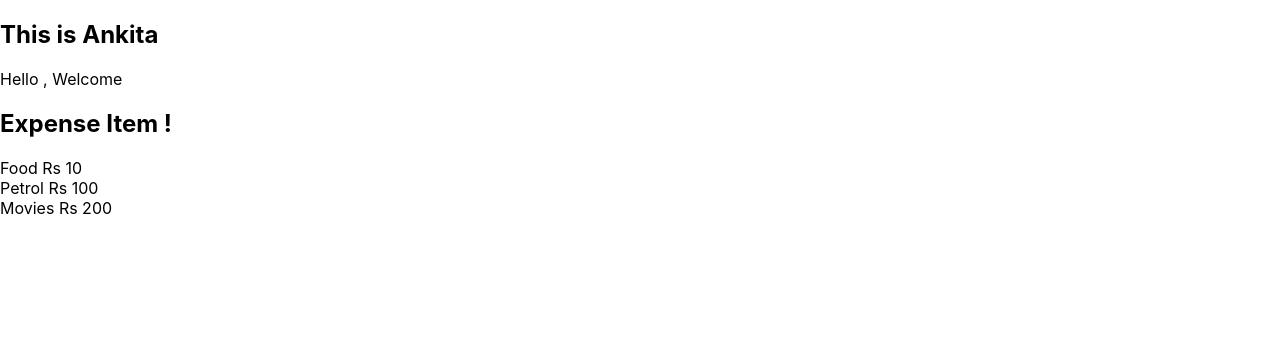
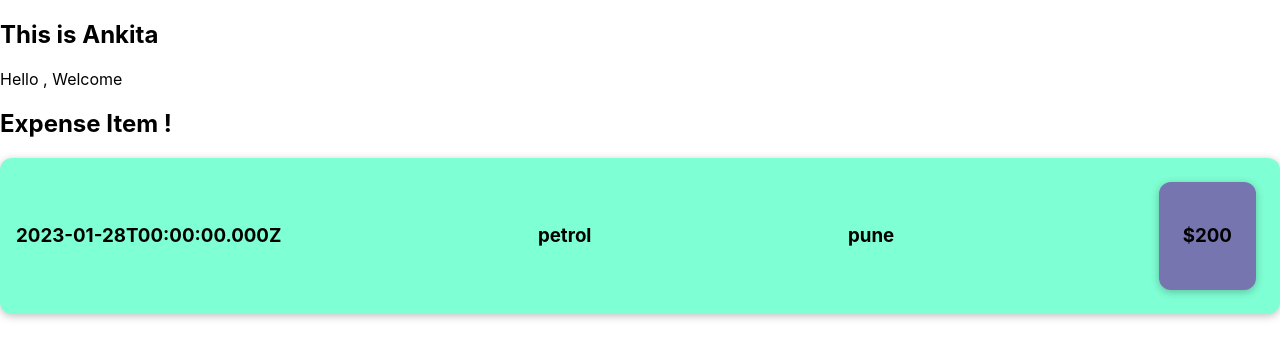
Before and after one commit to AnkitaSMusale/StartingWithReact, a React (Create React App) app: page / in a window 1280 px wide. Shown: the top 358 px of the page. Built offline with nearby package versions, Linux system fonts and the light colour scheme.

Commit message:
Styling and using JS in JSX Assign 1 - task 8

```diff
--- a/src/App.js
+++ b/src/App.js
@@ -7,6 +7,7 @@ function App() {
     <div>
       <h2>This is Ankita</h2>
       <p>Hello , Welcome</p>
+      <h2>Expense Item !</h2>
       <ExpenseItem></ExpenseItem>
     </div>
     // <div className="App">
--- /dev/null
+++ b/src/components/ExpenseItem.css
@@ -0,0 +1,63 @@
+/* Export default ExpenseItem; */
+
+.expense-item{
+    display : flex;
+    justify-content: space-between;
+    align-items: center;
+    /* box-shadow: 0 2px 8px rgba(0, 0, 0, 0.25); */
+    padding: 0.5rem;
+    margin: 1rem 0;
+    /* background-color: rgb(119, 117, 176);
+    border-radius: 12px;
+    border-color: blue; */
+}
+
+.expense-item_description{
+    display : flex;
+    justify-content: space-between;
+    align-items: center;
+    /* box-shadow: 0 2px 8px rgba(0, 0, 0, 0.25); */
+    padding: 0.5rem;
+    margin: 1rem 0;
+    /* background-color: rgb(119, 117, 176);
+    border-radius: 12px;
+    border-color: blue; */
+}
+
+.expense-item_price{
+    display : flex;
+    justify-content: space-between;
+    align-items: center;
+    box-shadow: 0 2px 8px rgba(0, 0, 0, 0.25);
+    padding: 1.5rem;
+    margin: 1rem 1rem;
+    background-color: rgb(119, 117, 176);
+    border-radius: 12px;
+    border-color: blue;
+
+}
+
+.expense-item_location{
+    display : flex;
+    justify-content: space-between;
+    align-items: center;
+    /* box-shadow: 0 2px 8px rgba(0, 0, 0, 0.25); */
+    padding: 0.5rem;
+    margin: 1rem 0;
+    /* background-color: rgb(119, 117, 176);
+    border-radius: 12px;
+    border-color: blue; */
+
+}
+
+.expenses{
+    display : flex;
+    justify-content: space-between;
+    align-items: center;
+    box-shadow: 0 2px 8px rgba(0, 0, 0, 0.25);
+    padding: 0.5rem;
+    margin: 1rem 0;
+    background-color: aquamarine;
+    border-radius: 12px;
+    border-color: black;
+}
--- a/src/components/ExpenseItem.js
+++ b/src/components/ExpenseItem.js
@@ -1,10 +1,17 @@
+import './ExpenseItem.css';
+
 function ExpenseItem(){
+    const expensedate = new Date(2022, 12, 28);
+    const descr = 'petrol';
+    const expenditurelocation = 'pune';
+    const price = 200;
     return (
-        <div>
-            <h2>Expense Item !</h2>
-            <div>Food Rs 10</div>
-            <div>Petrol Rs 100</div>
-            <div>Movies Rs 200</div>
+
+        <div className='expenses'>
+            <div className='expense-item'><h3>{expensedate.toISOString()}</h3></div>
+            <div className='expense-item_description'><h3>{descr}</h3></div>
+            <div className='expense-item_location'><h3>{expenditurelocation}</h3></div>
+            <div className='expense-item_price'><h3>${price}</h3></div>
         </div>
         )
 }
```
